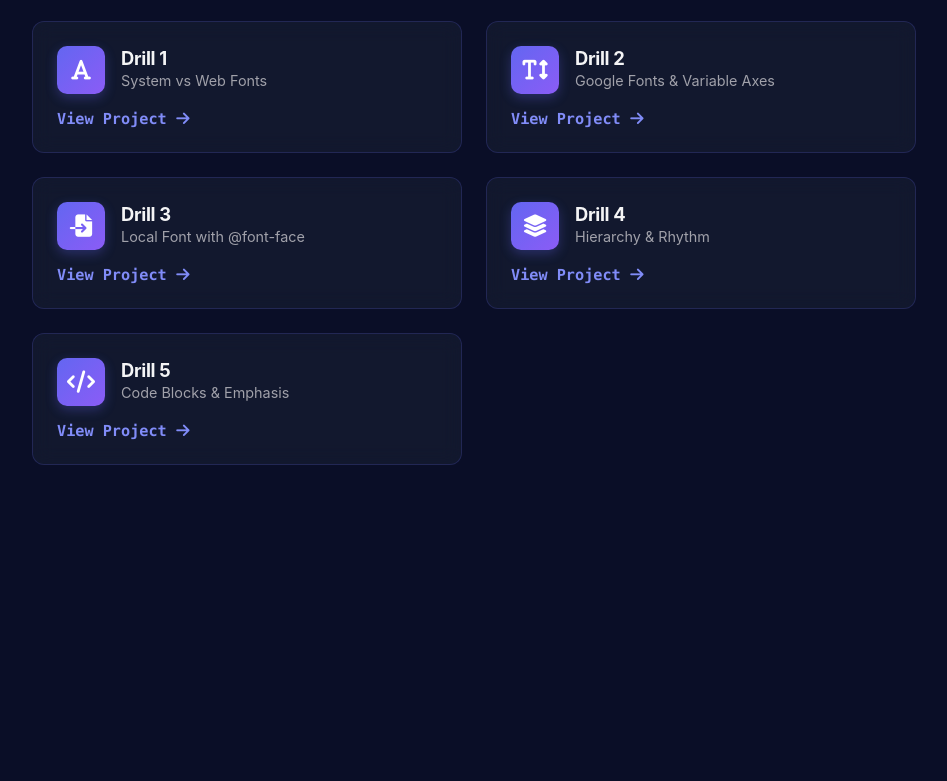
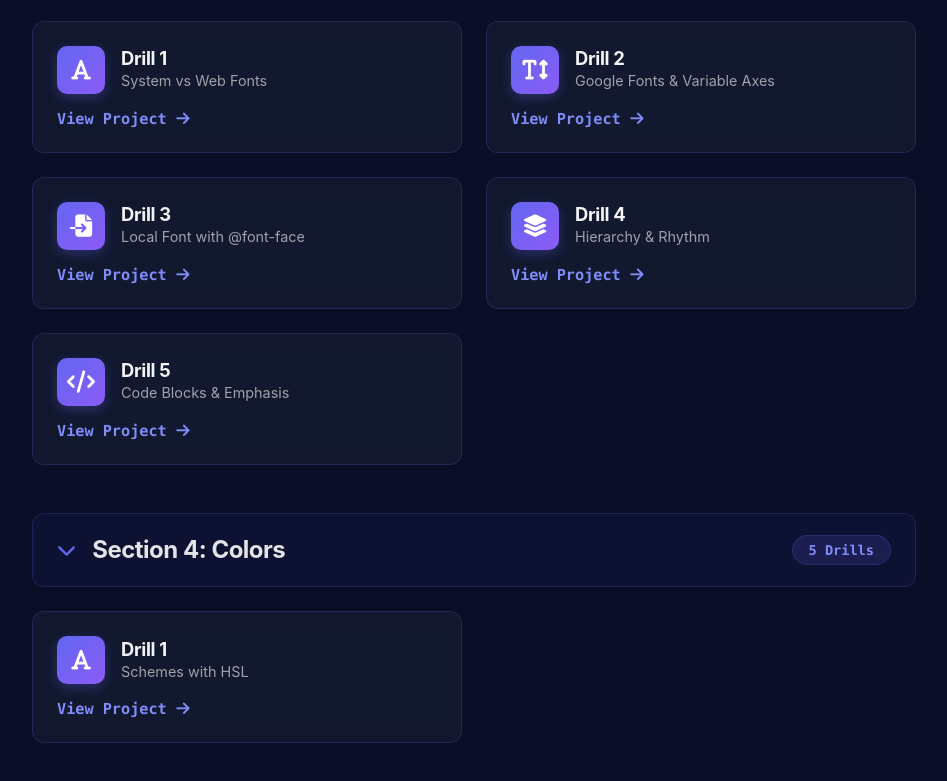
Before and after one commit to Prajwal96-creator/bootcamp-prajwal, a plain HTML site: page index.html in a window 1280 px wide. Shown: the part 1163-1944 px from the top of the page, without its empty margins (316-1263 px from the left). Before the commit the page ends 1724 px from the top, so only its background shows below. Drawn offline with Linux system fonts and the light colour scheme.

Commit message:
Added drill-1 for  sectio-4-color

```diff
--- /dev/null
+++ b/UI-Design/Section-4-colors/Drill-1-HSL-Schemes/style.css
@@ -0,0 +1,76 @@
+/* Root color tokens using HSL */
+:root {
+  /* Base Theme */
+  --color-bg: hsl(210, 20%, 98%);
+  --color-surface: hsl(210, 15%, 95%);
+  --color-text: hsl(210, 15%, 20%);
+  --color-accent: hsl(200, 80%, 50%);
+
+  /* Monochrome variations (same hue, different lightness/saturation) */
+  --mono-1: hsl(200, 80%, 95%);
+  --mono-2: hsl(200, 80%, 85%);
+  --mono-3: hsl(200, 80%, 70%);
+
+  /* Complementary (accent + opposite hue) */
+  --comp-main: hsl(200, 80%, 50%);
+  --comp-contrast: hsl(20, 80%, 50%);
+
+  /* Triad (three hues evenly spaced) */
+  --triad-1: hsl(200, 80%, 50%);
+  --triad-2: hsl(320, 70%, 55%);
+  --triad-3: hsl(80, 70%, 55%);
+}
+
+/* Layout setup */
+body {
+  font-family: system-ui, sans-serif;
+  background: var(--color-bg);
+  color: var(--color-text);
+  margin: 0;
+  padding: 2rem;
+}
+
+.container {
+  display: grid;
+  gap: 2rem;
+  max-width: 900px;
+  margin: auto;
+}
+
+/* Card styling */
+.card {
+  background: var(--color-surface);
+  padding: 1.5rem;
+  border-radius: 1rem;
+  box-shadow: 0 4px 10px hsl(210, 20%, 90%);
+  transition: transform 0.3s;
+}
+
+.card:hover {
+  transform: translateY(-5px);
+}
+
+/* Monochrome card */
+.card.mono {
+  border-left: 8px solid var(--mono-3);
+  background: var(--mono-1);
+}
+
+/* Complementary card */
+.card.comp {
+  border-left: 8px solid var(--comp-contrast);
+  background: var(--comp-main);
+  color: white;
+}
+
+/* Triadic card */
+.card.triad {
+  background: linear-gradient(135deg, var(--triad-1), var(--triad-2), var(--triad-3));
+  color: white;
+}
+
+/* Heading accent */
+h1 {
+  color: var(--color-accent);
+  text-align: center;
+}
--- a/index.html
+++ b/index.html
@@ -70,6 +70,22 @@
           <a href="UI-Design/Section-3-Typography/Drill-5-Code-Blocks-Emphasis/solution.html" class="nav-drill-link">Drill 5 - Code Blocks & Emphasis</a>
         </div>
       </div>
+
+      <!-- Section 4 -->
+       <div class="nav-section">
+        <div class="nav-section-header" data-section="section-4">
+          <div class="nav-section-title">
+            <div class="nav-section-number">4</div>
+            <span>Colors</span>
+          </div>
+          <i class="fas fa-chevron-down nav-section-icon"></i>
+        </div>
+        <div class="nav-drills">
+          <a href="UI-Design/Section-4-colors/Drill-1-HSL-Schemes/solution.html" class="nav-drill-link">Drill 1 - Schemes with HSL</a>
+
+        </div>
+      </div>
+
     </nav>
   </aside>
 
@@ -272,6 +288,31 @@
             View Project <i class="fas fa-arrow-right"></i>
           </span>
         </a>
+        </div>
+        </section>
+
+        <!-- Section 4 -->
+        <section class="section" id="section-4">
+          <div class="section-title">
+            <i class="fas fa-chevron-down"></i>
+            <h2>Section 4: Colors</h2>
+            <span class="drill-count">5 Drills</span>
+          </div>
+          <div class="drill-list">
+            <a href="UI-Design/Section-4-colors/Drill-1-HSL-Schemes/solution.html" class="drill-card">
+              <div style="display: flex; align-items: center; gap: 1rem;">
+                <div class="drill-icon">
+                  <i class="fas fa-font"></i>
+                </div>
+                <div>
+                  <div class="drill-name">Drill 1</div>
+                  <div class="drill-description">Schemes with HSL</div>
+                </div>
+              </div>
+              <span class="drill-link">
+                View Project <i class="fas fa-arrow-right"></i>
+              </span>
+            </a>
       </div>
     </section>
   </main>
```
Also changed, not shown: UI-Design/Section-4-colors/Drill-1-HSL-Schemes/solution.html (added, +29 -0 lines).
